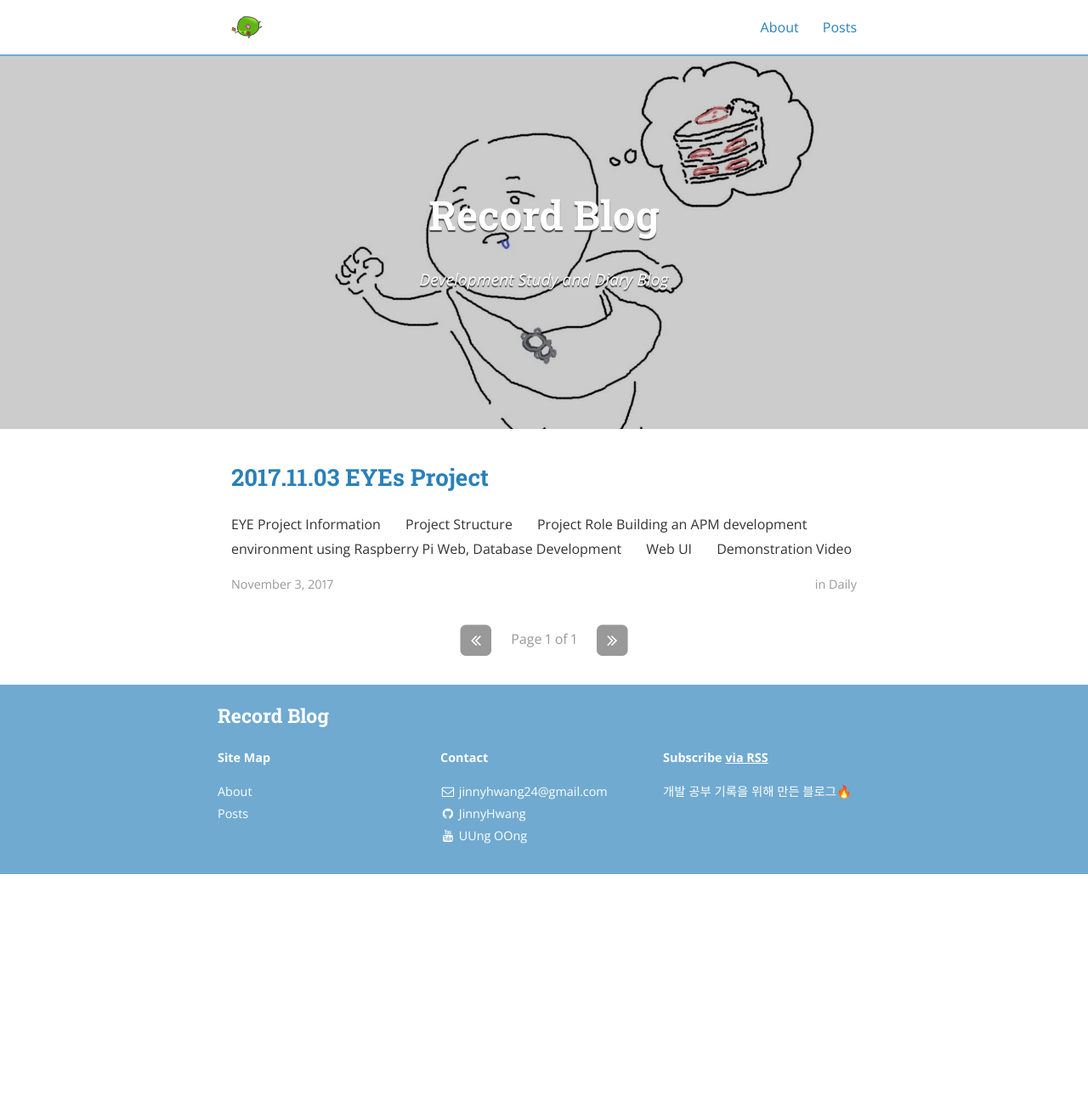
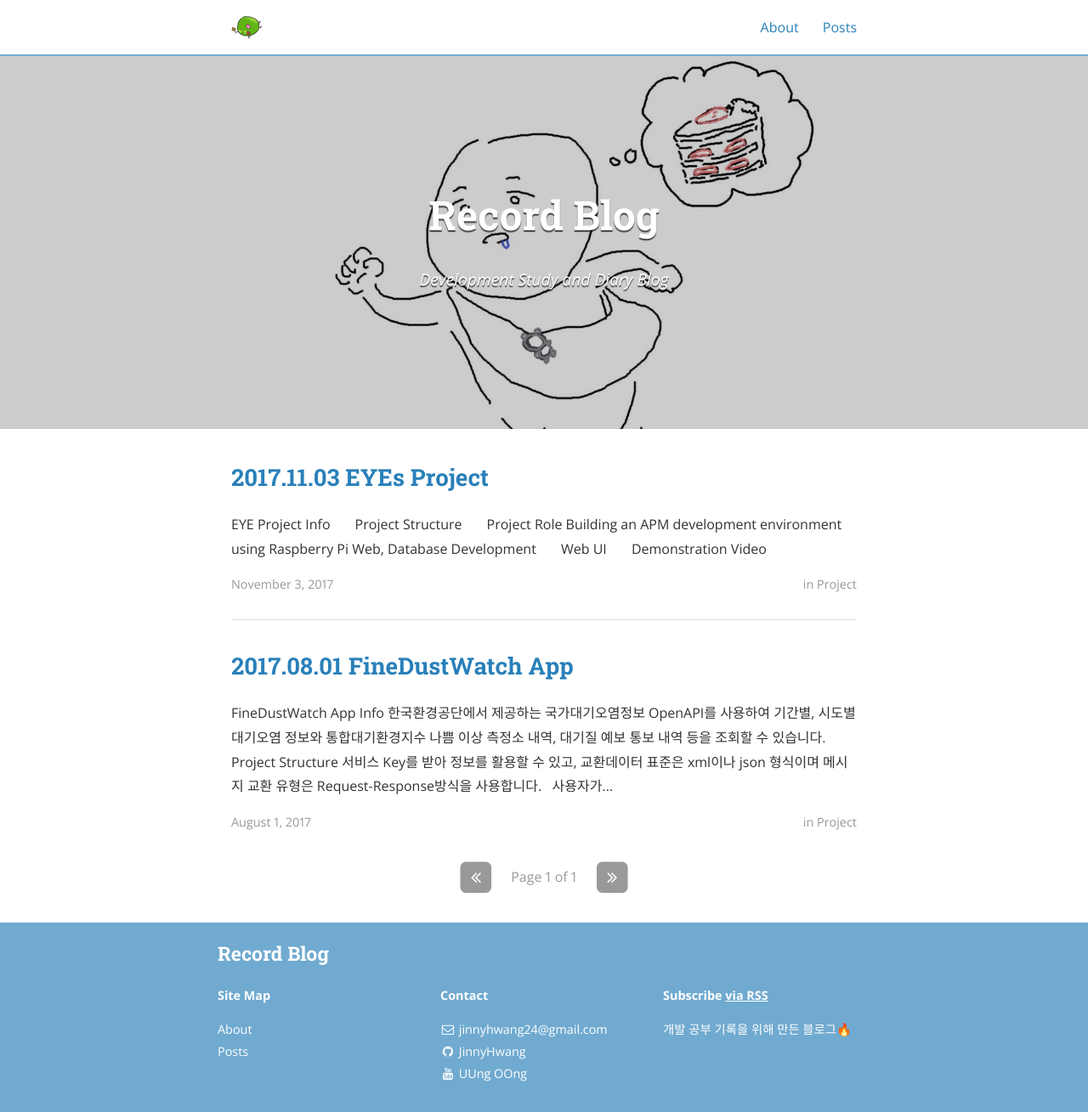
Before and after one commit to JinnyHwang/JinnyHwang.github.io, a Jekyll site: the page built from index.html, in a window 1280 px wide and 1309 px high. Shown: the whole window at 85% size. Built offline with Jekyll 4.4.1, drawn with Linux system fonts in a browser that asks for light colours; nearby versions of some CDN libraries; the list of posts is cut into pages by our own code.

Commit message:
미세먼지정보앱 프로젝트 추가

```diff
--- /dev/null
+++ b/_posts/2017-08-01-FineDustWatch App.md
@@ -0,0 +1,31 @@
+---
+layout: post
+title:  "2017.08.01 FineDustWatch App"
+date:   2017-08-01 17:32:00 +09:00
+author: Jieun
+categories: Project
+cover:  "/assets/instacode.png"
+---
+
+### FineDustWatch App Info
+<img src="/assets/2017_FineDustWatch/FineDustApp Screen.jpg" title="FineDustWatch App Info">
+한국환경공단에서 제공하는 국가대기오염정보 OpenAPI를 사용하여 기간별, 시도별 대기오염 정보와 통합대기환경지수 나쁨 이상 측정소 내역, 대기질 예보 통보 내역 등을 조회할 수 있습니다. &nbsp;
+
+&nbsp; &nbsp; &nbsp;
+
+### Project Structure
+<img src="/assets/2017_FineDustWatch/FineDustApp_Structure.jpg" title="FineDustApp_Structure">
+서비스 Key를 받아 정보를 활용할 수 있고, 교환데이터 표준은 xml이나 json 형식이며 메시지 교환 유형은 Request-Response방식을 사용합니다. &nbsp;
+사용자가 측정소 이름(stationName)과 요청 데이터 기간(dataTerm) 정보를 보내면 xml로 응답을 받아 items(목록) 태그에서 측정일(dataTime), 아황산가스 농도(so2Value), 일산화탄소 농도(coValue), 오존 농도(o3Value), 이산화질소 농도(no2Value), 미세먼지 농도(pm10Value), 초미세먼지 농도(pm25Value) 정보를 가져옵니다. 결과값(item)은 1시간 간격으로 있으므로 현재 시간을 검색할 경우 가장 최신 정보를 가져오고(제일 상단에 있는 item), 과거 날짜를 입력하는 경우 시간대별 리스트로 보여줍니다. &nbsp;
+안드로이드 스튜디오에서 만들 화면 UI는 data를 입력 받을 inputData화면과 content.php를 보여줄 webView화면 2개 입니다. 두 화면을 동작시키기 위해 사용자에게 입력 받은 값을 URI에 GET방식으로 전달하여 xml형식의 응답을 받습니다. 받은 값을 content.php에서 parsing하여 화면을 꾸미고 webView화면에 보여줍니다.
+
+&nbsp; &nbsp; &nbsp;
+
+### App UI
+<img src="/assets/2017_FineDustWatch/FineDustApp1.png" title="FineDustApp1">
+<img src="/assets/2017_FineDustWatch/FineDustApp2.png" title="FineDustApp2">
+<img src="/assets/2017_FineDustWatch/FineDustApp3.png" title="FineDustApp3">
+<img src="/assets/2017_FineDustWatch/FineDustApp4.png" title="FineDustApp4">
+<img src="/assets/2017_FineDustWatch/FineDustApp5.png" title="FineDustApp5">
+<img src="/assets/2017_FineDustWatch/FineDustApp6.png" title="FineDustApp6">
+<img src="/assets/2017_FineDustWatch/FineDustApp7.png" title="FineDustApp7">
--- a/_posts/2017-11-03-EYEs Project.md
+++ b/_posts/2017-11-03-EYEs Project.md
@@ -3,11 +3,11 @@ layout: post
 title:  "2017.11.03 EYEs Project"
 date:   2017-11-03 16:57:00 +09:00
 author: Jieun
-categories: Daily
+categories: Project
 cover:  "/assets/instacode.png"
 ---
 
-### EYE Project Information
+### EYE Project Info
 <img src="/assets/2017_EYEs_Project/EYEs_IoT_Info.png" title="EYE Project Info">
 
 &nbsp; &nbsp; &nbsp;
```
Also changed, not shown: assets/2017_FineDustWatch/FineDustApp Screen.jpg (added), assets/2017_FineDustWatch/FineDustApp1.png (added), assets/2017_FineDustWatch/FineDustApp2.png (added), assets/2017_FineDustWatch/FineDustApp3.png (added), assets/2017_FineDustWatch/FineDustApp4.png (added), assets/2017_FineDustWatch/FineDustApp5.png (added), assets/2017_FineDustWatch/FineDustApp6.png (added), assets/2017_FineDustWatch/FineDustApp7.png (added), assets/2017_FineDustWatch/FineDustApp_Structure.jpg (added).
